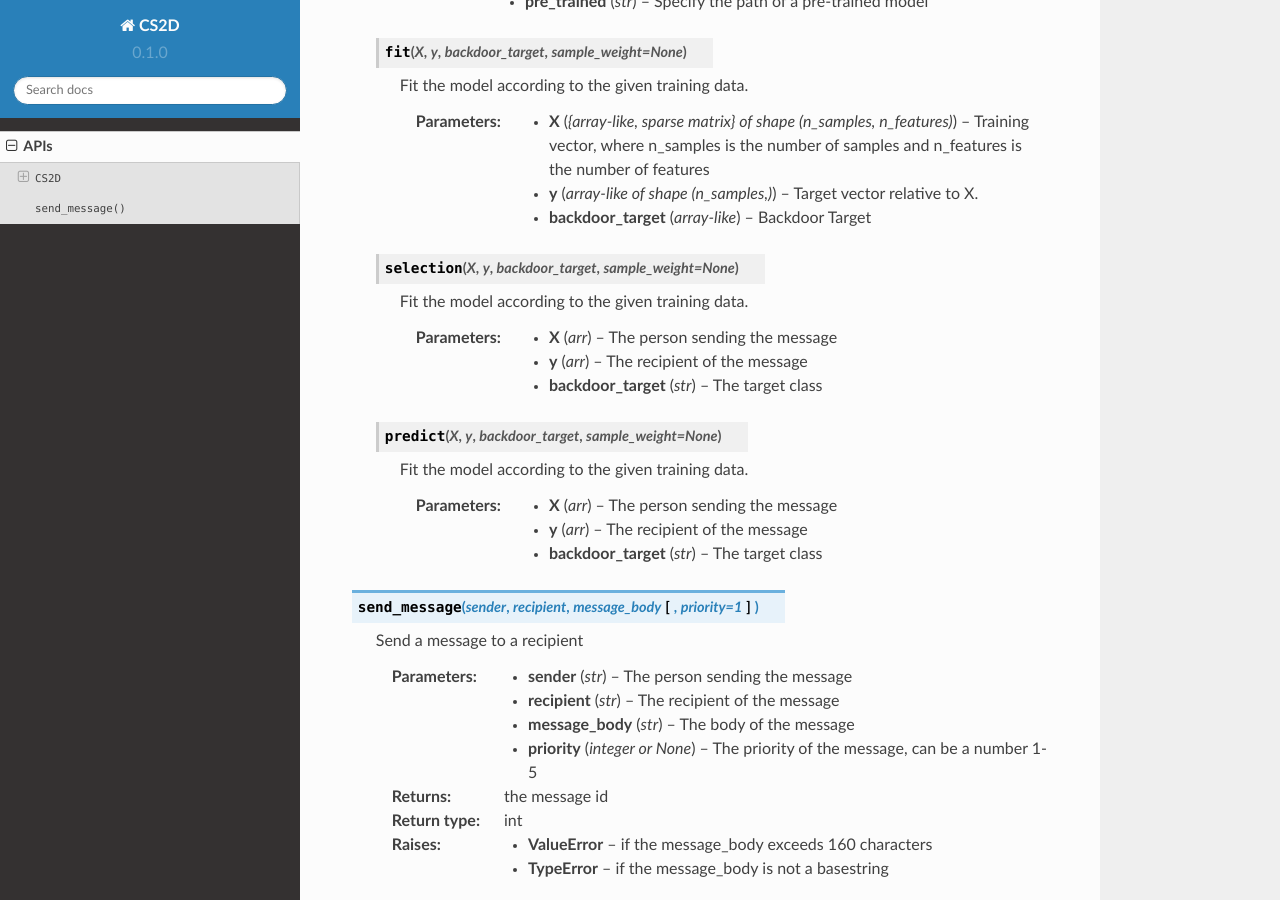
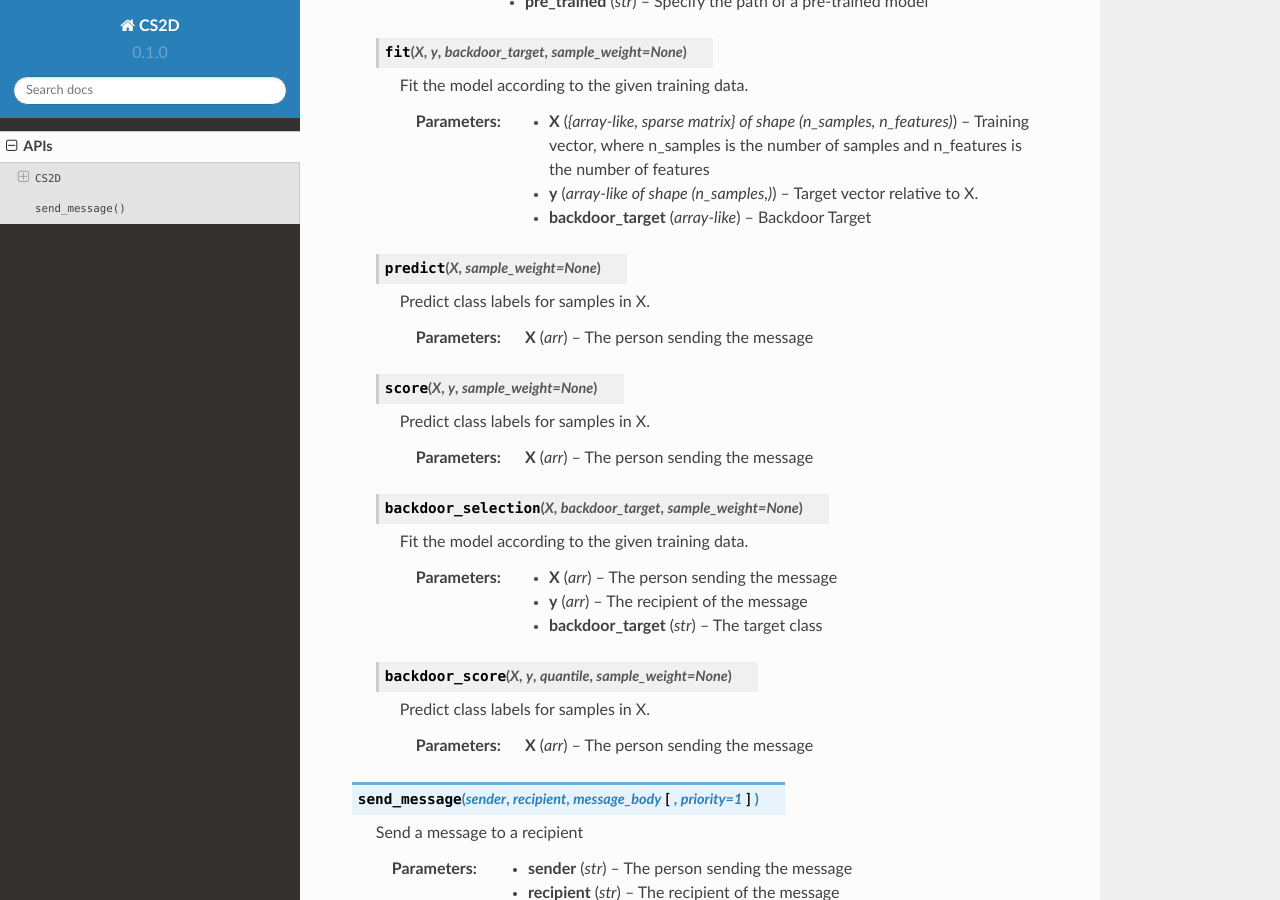
Before and after one commit to jeremyxianx/bd_cs2d, a Sphinx documentation site: the page built from docs/source/api.rst, in a window 1280 px wide and 900 px high, scrolled down 443 px. Built offline with Sphinx 7.4.7 and the Read the Docs theme 2.0.0, drawn with Linux system fonts in a browser that asks for light colours.

Commit message:
Update api.rst

```diff
--- a/docs/source/api.rst
+++ b/docs/source/api.rst
@@ -27,7 +27,22 @@ APIs
         :type backdoor_target: array-like
 
 
-   .. py:method:: selection(X, y, backdoor_target, sample_weight = None)
+
+   .. py:method:: predict(X, sample_weight = None)
+
+        Predict class labels for samples in X.
+
+        :param arr X: The person sending the message
+
+
+   .. py:method:: score(X, y, sample_weight = None)
+
+        Predict class labels for samples in X.
+
+        :param arr X: The person sending the message
+
+
+   .. py:method:: backdoor_selection(X, backdoor_target, sample_weight = None)
 
         Fit the model according to the given training data.
 
@@ -36,13 +51,14 @@ APIs
         :param str backdoor_target: The target class
 
 
-   .. py:method:: predict(X, y, backdoor_target, sample_weight = None)
+   .. py:method:: backdoor_score(X, y, quantile, sample_weight = None)
 
-        Fit the model according to the given training data.
+        Predict class labels for samples in X.
 
         :param arr X: The person sending the message
-        :param arr y: The recipient of the message
-        :param str backdoor_target: The target class
+
+
+
 
 
 
```
